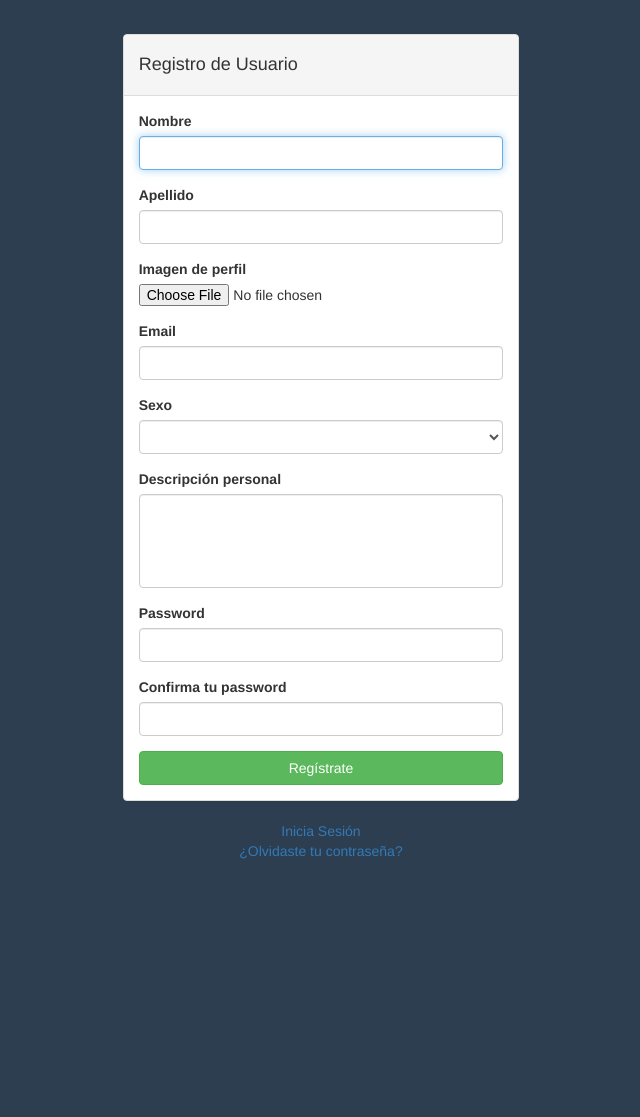
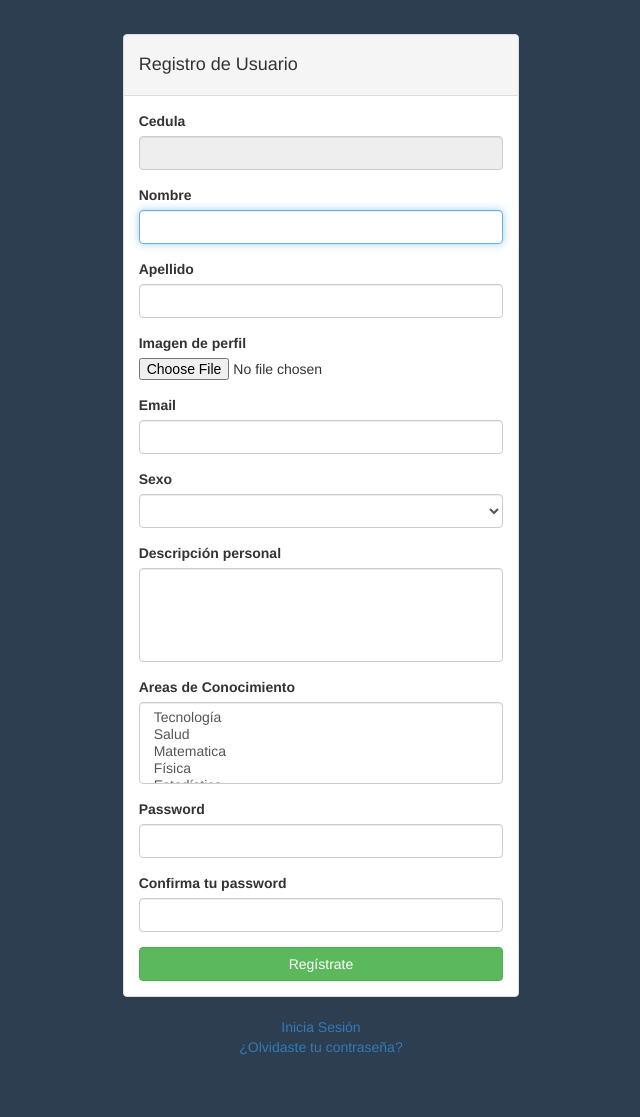
Before and after one commit to favr91/campus, a Rails app: page /users/sign_up in a window 1280 px wide. Shown: the part 51-1168 px from the top of the page, without its empty margins (319-959 px from the left). Before the commit the page ends 910 px from the top, so only its background shows below. Run offline with Rails 7, Linux system fonts and the light colour scheme; style sheets or scripts are compiled from the project's sources; some libraries are stand-ins or nearby versions.

Commit message:
agregado areas y cedula a resgitro

```diff
--- a/app/views/devise/registrations/new.html.erb
+++ b/app/views/devise/registrations/new.html.erb
@@ -8,6 +8,10 @@
       </div>
       <div class="panel-body">
         <%= form_for(resource, as: resource_name, url: registration_path(resource_name), html: { role: 'form' }) do |f| %>
+          <div class="form-group">
+            <%= f.label :cedula %>
+              <%= f.text_field :nombre, autofocus: true, class: 'form-control', disabled: true %>
+          </div>
           <div class="form-group">
             <%= f.label :nombre %>
               <%= f.text_field :nombre, autofocus: true, class: 'form-control' %>
@@ -28,12 +32,26 @@
             <%= f.label :sexo %>
               </br>
               <%= f.select "sexo", options_for_select([["Masculino"], ["Femenino"]]), {}, {required: 'true', class: 'form-control'} %>
-
           </div>
           <div class="form-group">
             <%= f.label :descripción_personal %>
               <%= f.text_area :descripcion, :rows => 4, class: 'form-control' %>
           </div>
+
+<div class="form-group">
+      <label for="select" class=" control-label">Areas de Conocimiento</label>
+        <br>
+        <select multiple="" class="form-control">
+          <option>Tecnología</option>
+          <option>Salud</option>
+          <option>Matematica</option>
+          <option>Física</option>
+          <option>Estadística</option>
+        </select>
+
+    </div>
+
+
           <div class="form-group">
             <%= f.label :password %>
               <%= f.password_field :password, class: 'form-control' %>
```
